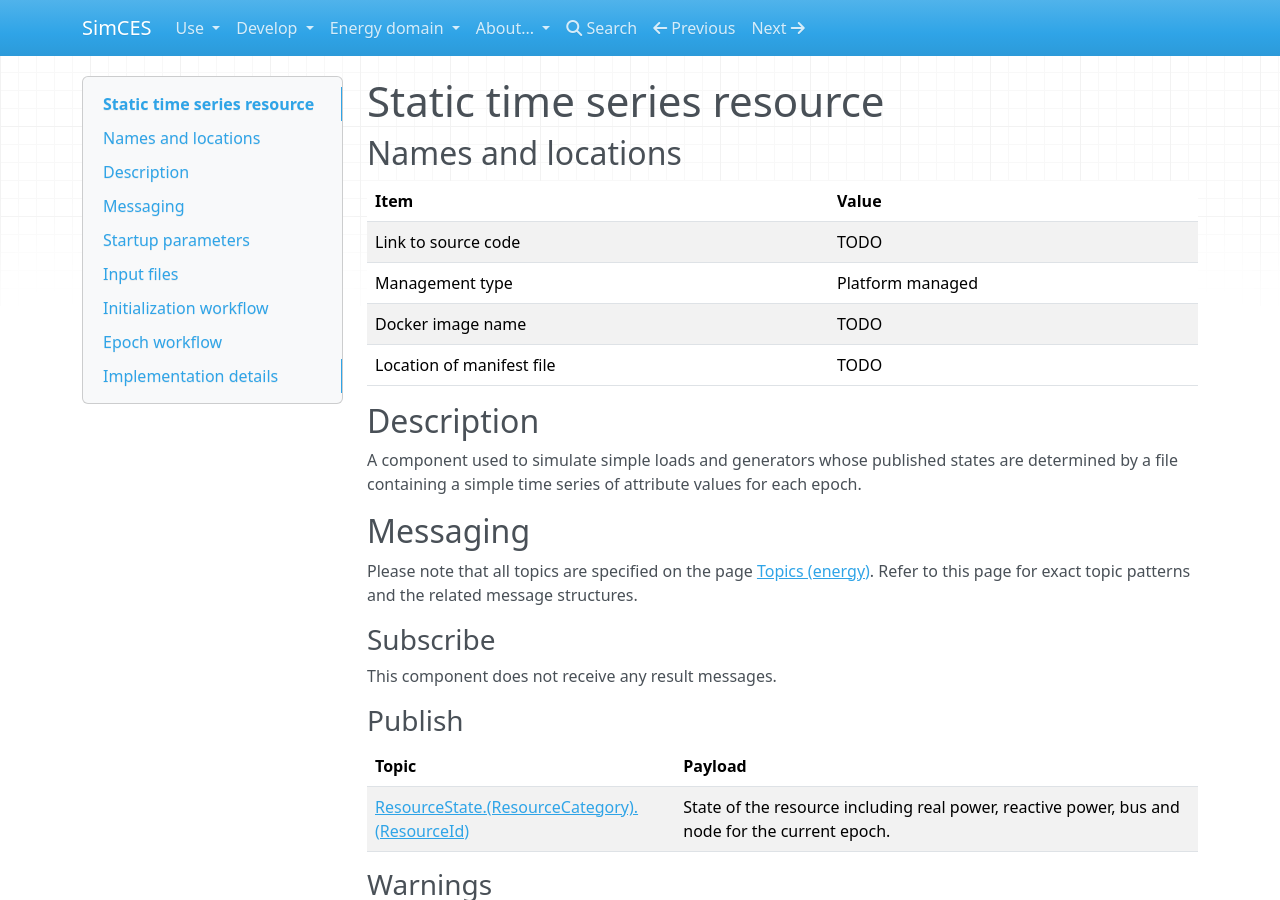
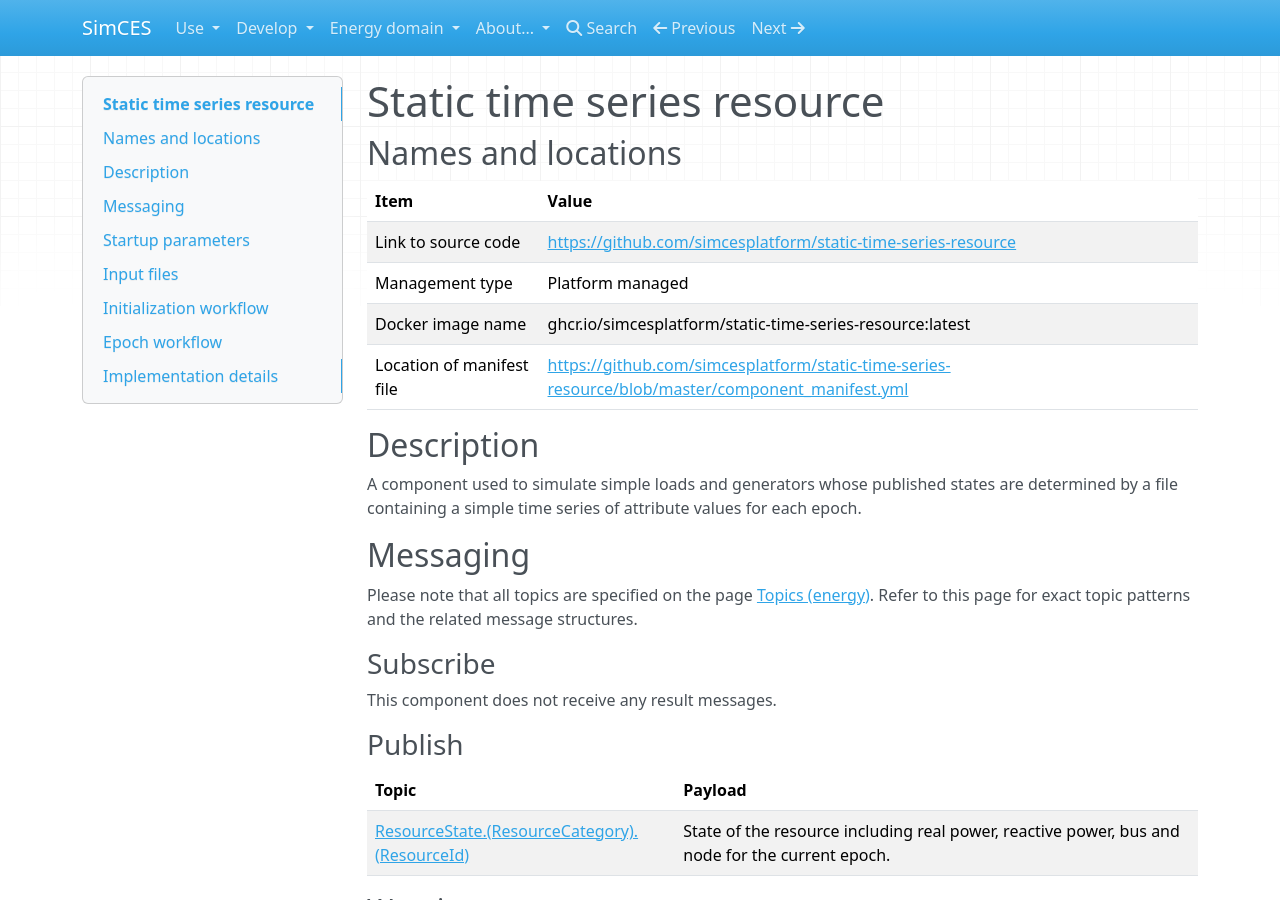
Before and after one commit to simcesplatform/simcesplatform.github.io, an MkDocs documentation site: the page built from markdown/energy_static-time-series-resource.md, in a window 1280 px wide and 900 px high. Built offline with MkDocs 1.6.1, drawn with Linux system fonts in a browser that asks for light colours; nearby versions of some CDN libraries; library files that are not in the unit come from our copies; some of the changed text lies outside the part shown.

Commit message:
Missing links to static time series resource added

```diff
--- a/markdown/energy_static-time-series-resource.md
+++ b/markdown/energy_static-time-series-resource.md
@@ -4,10 +4,10 @@
 
 | Item | Value |
 | - | - |
-| Link to source code | TODO |
+| Link to source code | [https://github.com/simcesplatform/static-time-series-resource](https://github.com/simcesplatform/static-time-series-resource) |
 | Management type | Platform managed |
-| Docker image name | TODO |
-| Location of manifest file | TODO |
+| Docker image name | ghcr.io/simcesplatform/static-time-series-resource:latest |
+| Location of manifest file | [https://github.com/simcesplatform/static-time-series-resource/blob/master/component_manifest.yml](https://github.com/simcesplatform/static-time-series-resource/blob/master/component_manifest.yml) |
 
 
 ## Description
@@ -85,5 +85,5 @@
 | Package | Version | Why needed | URL |
 | --- | --- | --- | --- |
 | Simulation Tools |  | Component implementation based on AbstractSimulationComponent. | <https://github.com/simcesplatform/simulation-tools> |
-| Domain tools |  | Uses the shared CSV file reading code. | TODO |
-| Domain messages |  | Uses the ResourceStateMessage class. | TODO |
+| Domain tools |  | Uses the shared CSV file reading code. | [https://github.com/simcesplatform/domain-tools](https://github.com/simcesplatform/domain-tools) |
+| Domain messages |  | Uses the ResourceStateMessage class. | [https://github.com/simcesplatform/domain-messages](https://github.com/simcesplatform/domain-messages) |
```
